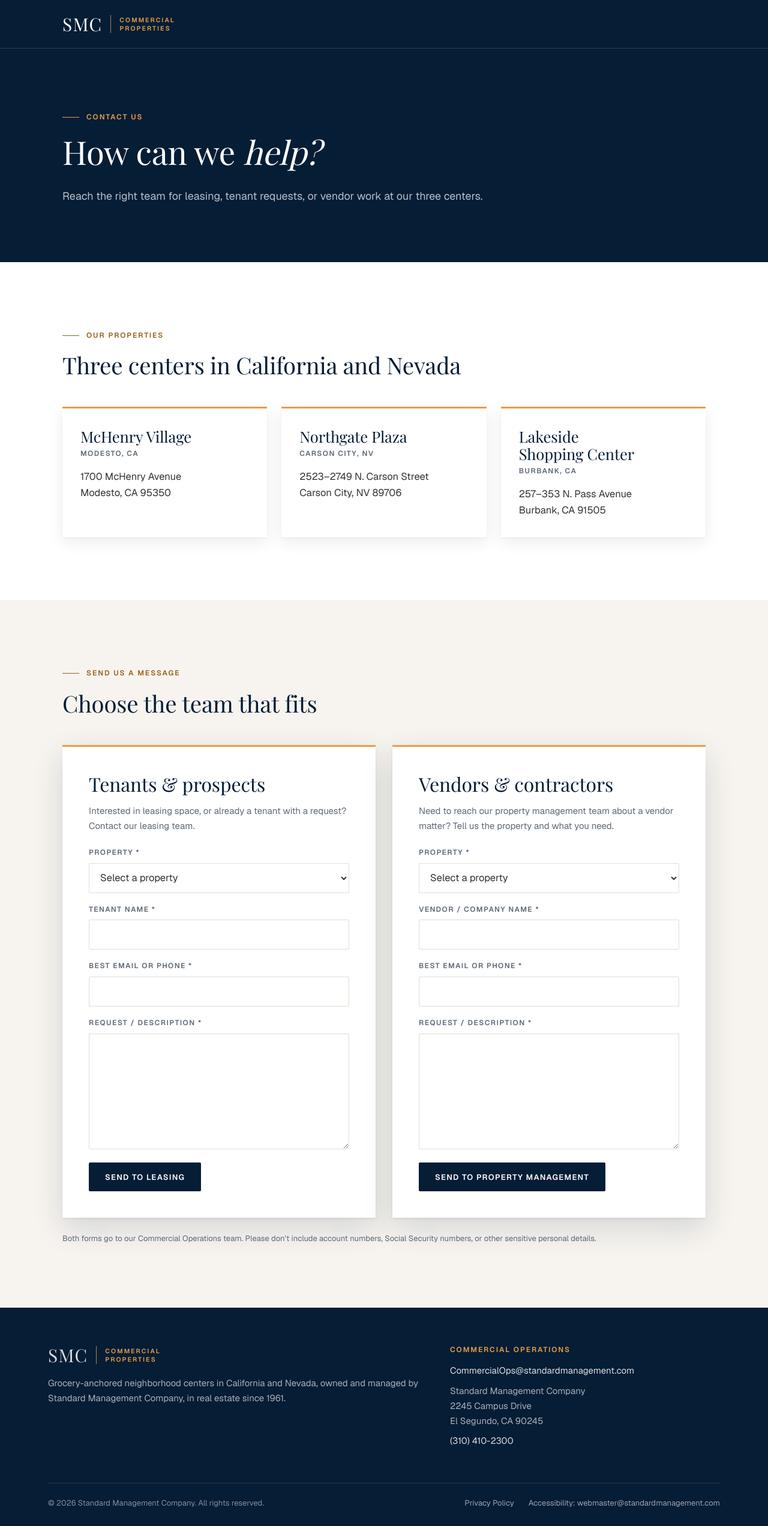
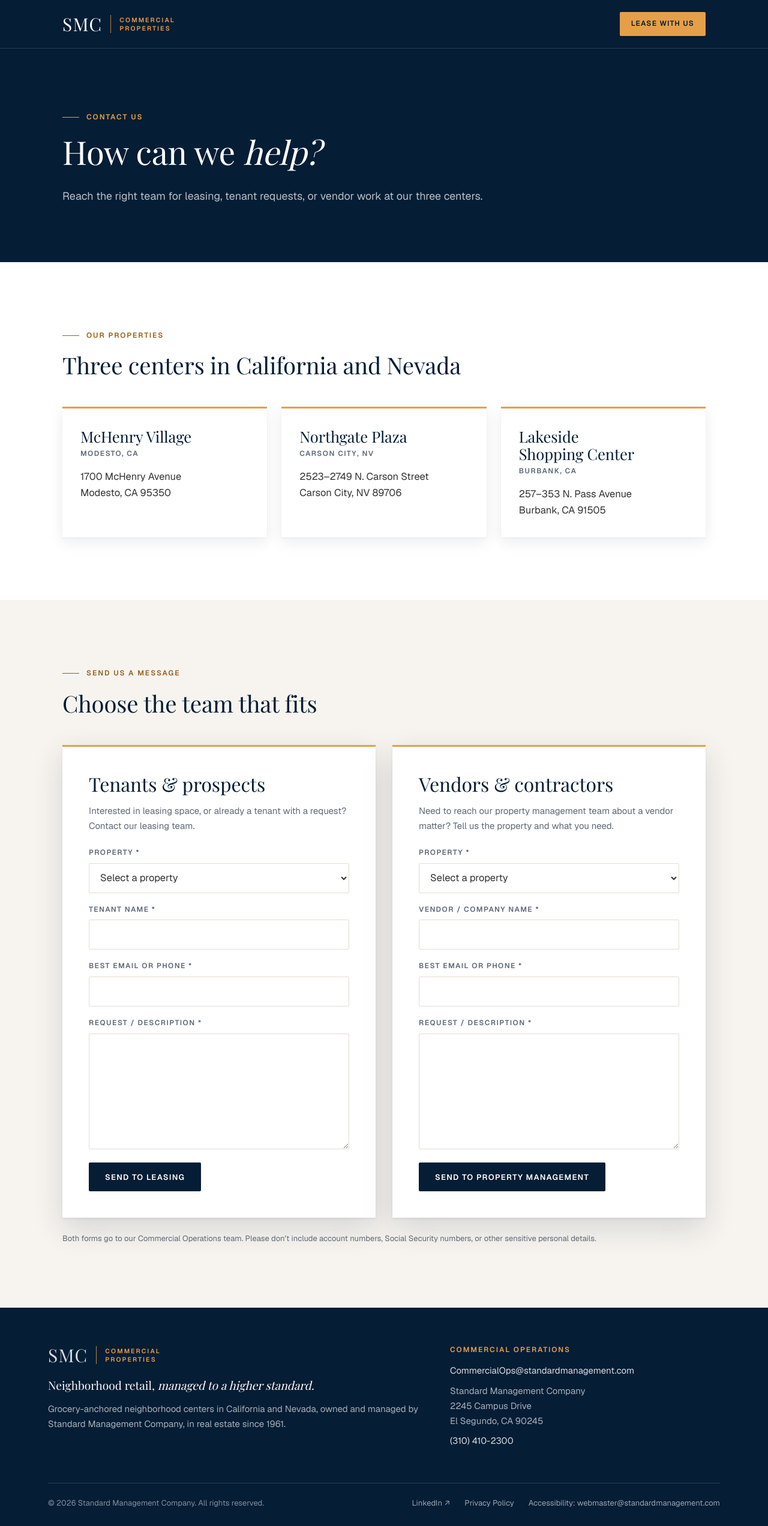
Before and after one commit to Standard-Management/smc-commercial-contact, a plain HTML site: page index.html in a window 1280 px wide. Shown: the whole page at 60% size. Drawn offline with nearby package versions, Linux system fonts and the light colour scheme; a web font is replaced by a local one.

Commit message:
Bring in V9 branding: favicon, Lease with us button, tagline, LinkedIn link; forms approved
Co-Authored-By: Claude Haiku 5.5 <noreply@anthropic.com>
Claude-Session: https://claude.ai/code/session_01BE2ehLmUbhYQbjyKTiWVND

```diff
--- a/assets/site.css
+++ b/assets/site.css
@@ -88,6 +88,10 @@ button, input, select, textarea { font: inherit; color: inherit; }
 .btn:disabled { opacity: .6; cursor: wait; transform: none; }
 .btn-navy { background: var(--navy); color: #fff; }
 .btn-navy:hover { background: var(--navy-3); color: #fff; }
+.btn-gold { background: var(--gold); color: var(--navy); }
+.btn-gold:hover { background: var(--gold-lt); color: var(--navy); }
+.btn-sm { min-height: 40px; padding: 0 18px; font-size: 12px; }
+.header-cta { margin-left: auto; }
 
 /* ---------- Header ---------- */
 .site-header { background: var(--navy); border-bottom: 1px solid var(--line-dk); }
@@ -140,6 +144,8 @@ textarea.input { height: auto; min-height: 140px; padding: 14px; resize: vertica
 .site-footer a { color: rgba(255,255,255,.85); text-decoration: none; }
 .site-footer a:hover { color: var(--gold-lt); }
 .site-footer p { margin-bottom: .6em; }
+.tagline { font-family: var(--f-display); font-size: 1.2rem; color: #fff; margin-bottom: 1em; }
+.tagline em { font-style: italic; }
 .footer-bottom { border-top: 1px solid var(--line-dk); padding: 22px 0 28px; display: flex; flex-wrap: wrap; gap: 12px 28px; justify-content: space-between; font-size: 13px; color: rgba(255,255,255,.5); }
 .footer-bottom ul { list-style: none; display: flex; flex-wrap: wrap; gap: 8px 24px; margin: 0; padding: 0; }
 .footer-bottom a { color: rgba(255,255,255,.6); }
--- a/index.html
+++ b/index.html
@@ -6,7 +6,7 @@
 <title>Contact | SMC Commercial Properties</title>
 <meta name="description" content="Contact SMC Commercial Properties: our center addresses, leasing requests for tenants and prospects, and property management requests for vendors.">
 <meta name="theme-color" content="#051D35">
-<link rel="icon" href="data:,">
+<link rel="icon" href="assets/favicon.svg" type="image/svg+xml">
 <link rel="preconnect" href="https://fonts.googleapis.com">
 <link rel="preconnect" href="https://fonts.gstatic.com" crossorigin>
 <link rel="stylesheet" href="https://fonts.googleapis.com/css2?family=Geist:wght@300..700&family=Playfair+Display:ital,wght@0,400..700;1,400..700&display=swap">
@@ -20,6 +20,7 @@
     <a class="wordmark" href="./" aria-label="SMC Commercial Properties home">
       <span class="wm-main">SMC</span><span class="wm-rule" aria-hidden="true"></span><span class="wm-sub">Commercial<br>Properties</span>
     </a>
+    <a class="btn btn-gold btn-sm header-cta" href="#leasing">Lease with us</a>
   </div>
 </header>
 
@@ -158,6 +159,7 @@
       <a class="wordmark" href="./" aria-label="SMC Commercial Properties home">
         <span class="wm-main">SMC</span><span class="wm-rule" aria-hidden="true"></span><span class="wm-sub">Commercial<br>Properties</span>
       </a>
+      <p class="tagline">Neighborhood retail, <em>managed to a higher standard.</em></p>
       <p>Grocery-anchored neighborhood centers in California and Nevada, owned and managed by Standard Management Company, in real estate since 1961.</p>
     </div>
     <div>
@@ -170,6 +172,7 @@
   <div class="wrap footer-bottom">
     <span>© 2026 Standard Management Company. All rights reserved.</span>
     <ul>
+      <li><a href="https://www.linkedin.com/company/standard-management-company" rel="noopener" target="_blank">LinkedIn ↗</a></li>
       <li><a href="https://www.standardmanagement.com/privacy-policy/" rel="noopener">Privacy Policy</a></li>
       <li><a href="mailto:webmaster@standardmanagement.com">Accessibility: webmaster@standardmanagement.com</a></li>
     </ul>
```
Also changed, not shown: README.md, assets/favicon.svg (added).
